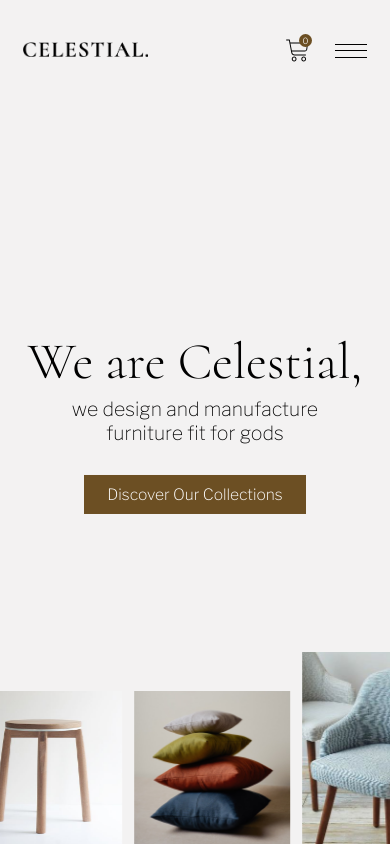
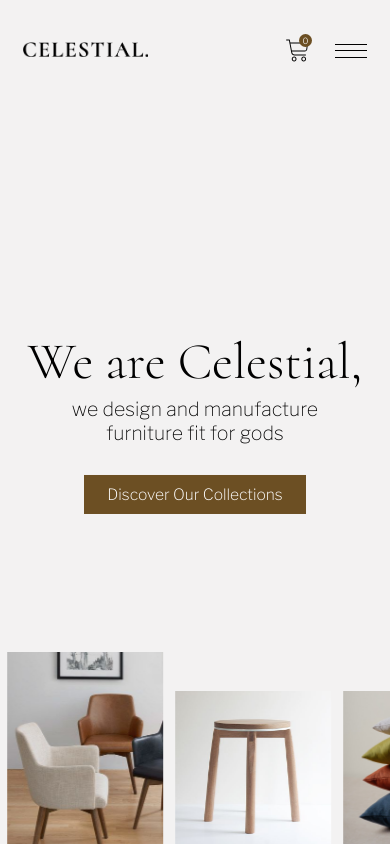
Before and after one commit to anagkazou/Celestial-app, a React (Create React App) app: page / in a window 390 px wide. Built offline with nearby package versions, Linux system fonts and the light colour scheme; no server answers.

Commit message:
reduce slider speed

```diff
--- a/src/components/slider/slider.component.jsx
+++ b/src/components/slider/slider.component.jsx
@@ -5,16 +5,15 @@ import "slick-carousel/slick/slick.css";
 
 import { first, second, third, fourth, fifth } from "../../assets/img/images.js";
 import "./slider.styles.scss";
-    let deviceWidth = () =>  window.innerWidth > 1024 ? 5000 : 10000;
 
 export default class SlickSlider extends React.Component {
 
   render() {
     const settings = {
       infinite: true,
-      speed: deviceWidth(),
+      speed: 18000,
       autoplay: true,
-      autoplaySpeed: 0,
+      autoplaySpeed: 100,
       slidesToShow: 4,
       slidesToScroll: 1,
       dots: false,
--- a/src/index.js
+++ b/src/index.js
@@ -17,7 +17,7 @@ ReactDOM.render(
     <Provider store = {store}>
     <BrowserRouter>
       <PersistGate persistor ={persistor}>
-      <Scrollbars style={{ width: "100vw", height: "100vh" }}>
+      <Scrollbars style={{ width: "100vw", height: "100vh" }} autoHide >
         <App />
         </Scrollbars>
     </PersistGate>
```
